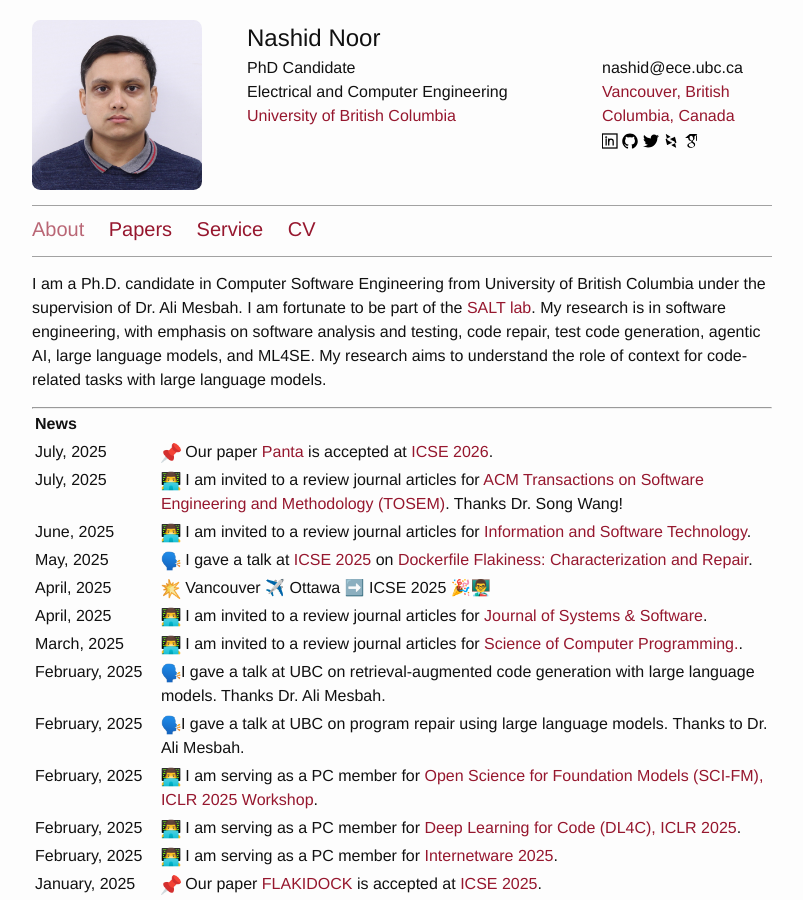
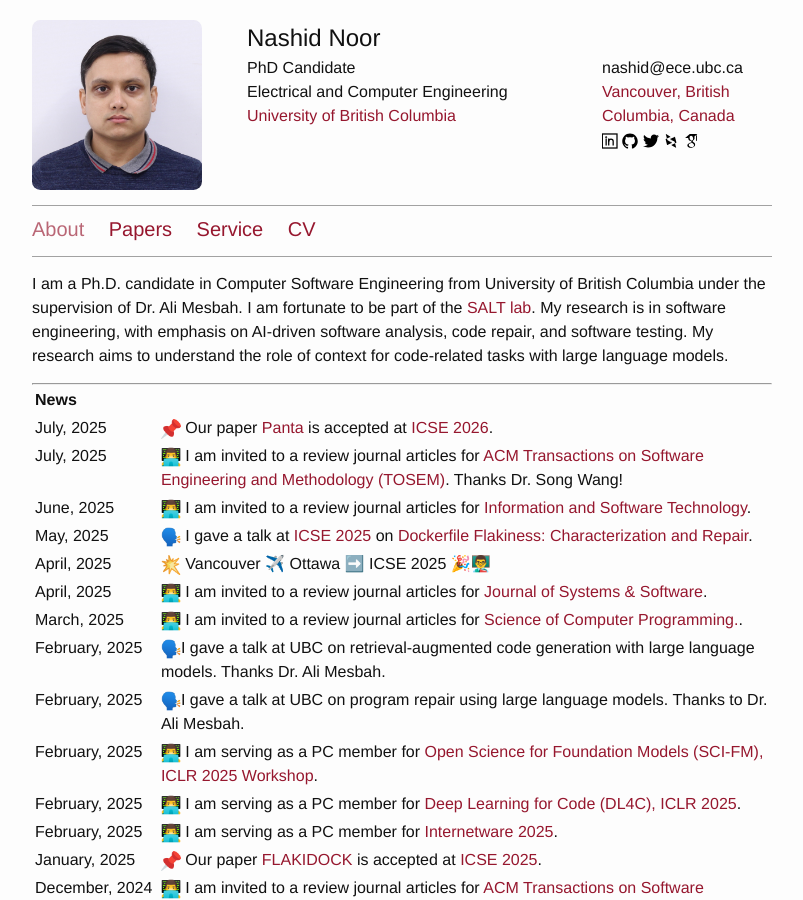
Before and after one commit to nashid/nashid.github.io, a Jekyll site: the page built from index.md, in a window 1280 px wide and 900 px high. Shown: the whole window, without its empty margins (238-1041 px from the left). Built offline with Jekyll 4.4.1, drawn with Linux system fonts in a browser that asks for light colours.

Commit message:
update interest

```diff
--- a/index.md
+++ b/index.md
@@ -7,7 +7,7 @@
 
 I am a Ph.D. candidate in Computer Software Engineering from University of British Columbia under the supervision of Dr. Ali Mesbah.
 I am fortunate to be part of the [SALT lab](https://people.ece.ubc.ca/amesbah/salt/).
-My research is in software engineering, with emphasis on software analysis and testing, code repair, test code generation, agentic AI, large language models, and ML4SE.
+My research is in software engineering, with emphasis on AI-driven software analysis, code repair, and software testing.
 My research aims to understand the role of context for code-related tasks with large language models.
 
 ---
```
